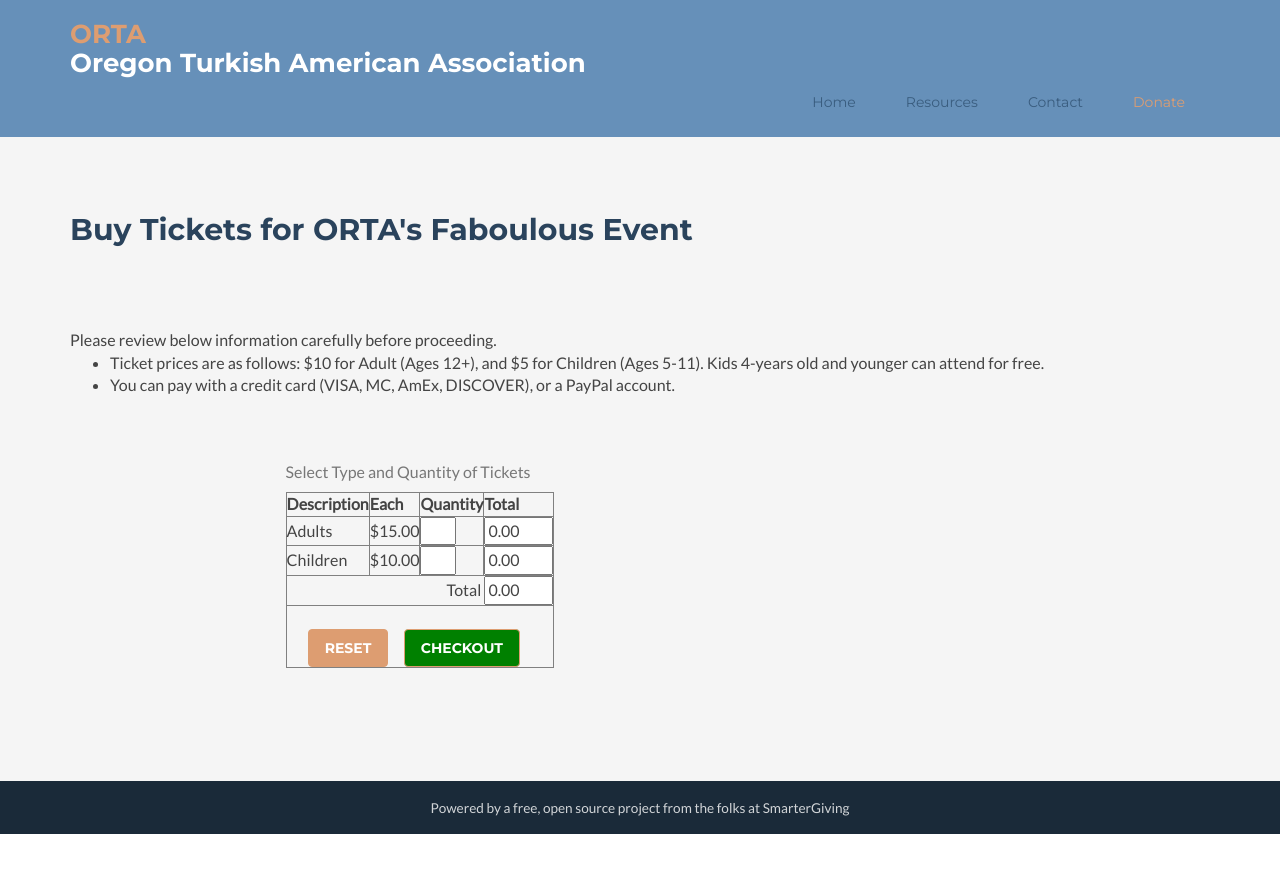
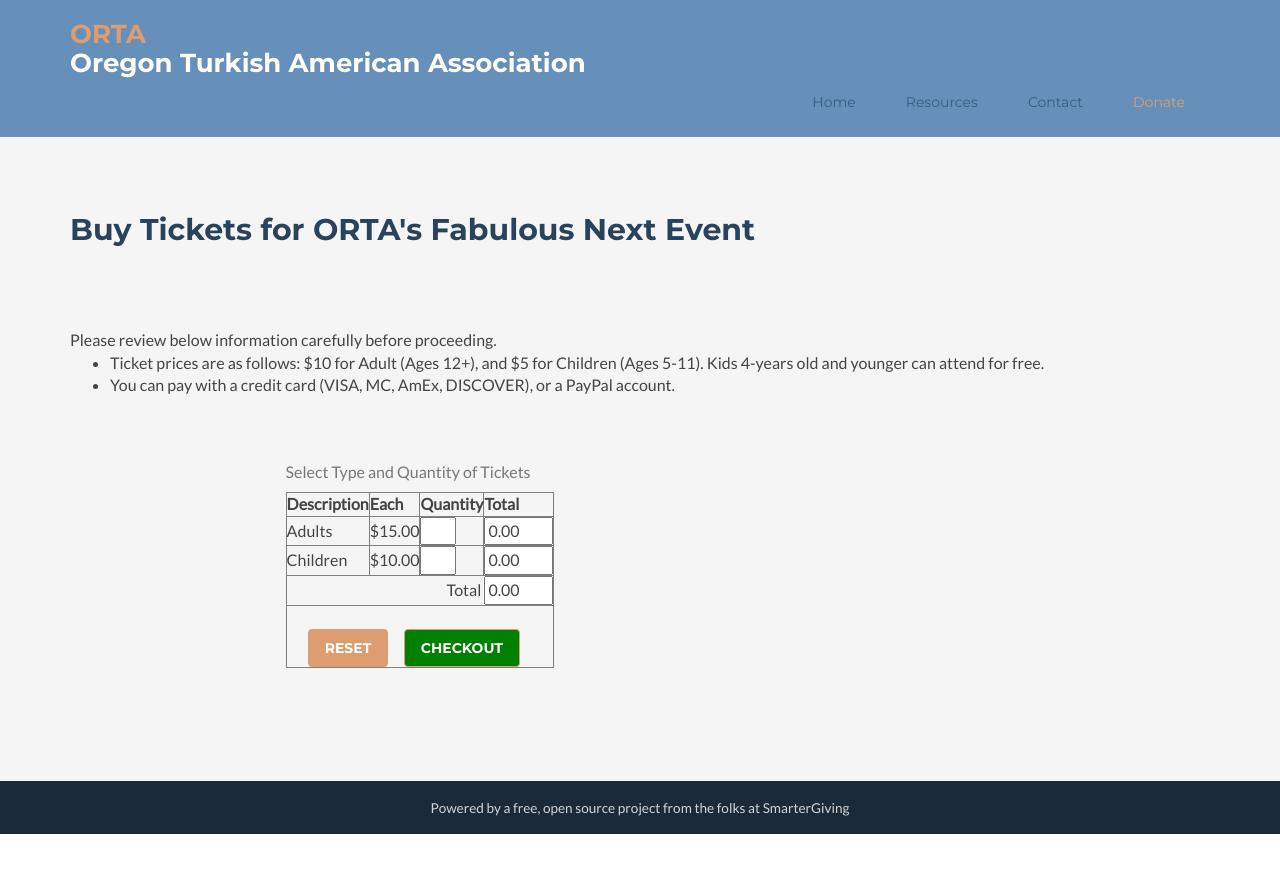
Before and after one commit to ortapdx/ortapdx.github.io, a Jekyll site: the page built from ppsample.html, in a window 1280 px wide. Shown: the top 873 px of the page. Built offline with Jekyll 4.4.1, drawn with Linux system fonts in a browser that asks for light colours; nearby versions of some CDN libraries; comment, search, counter and statistics services are not loaded.

Commit message:
Update ppsample.html

```diff
--- a/ppsample.html
+++ b/ppsample.html
@@ -36,7 +36,7 @@ layout: default
 <section id="donate" class="donate section text-center">
   <div class="container">
       <div style="margin-top:100px;text-align:left;">
-        <h2 class="title text-left">Buy Tickets for ORTA's Faboulous Event</h2>
+        <h2 class="title text-left">Buy Tickets for ORTA's Fabulous Next Event</h2>
         <br>
         Please review below information carefully before proceeding.
          <ul>
@@ -72,11 +72,11 @@ layout: default
                 <td>Adults</td>
                 <td align="right">$15.00</td>
                 <td>
-                  <input type="text" name="qty10" size="2" onchange="GetOrder ('id10','Adults',15.00);"/>
+                  <input type="text" name="qty10" size="2" onchange="GetOrder ('id15','Adults',15.00);"/>
                 </td>
 
                 <td>
-                  <input class="nbor" type="text" name="prc10" size="6" value="0.00" />
+                  <input class="nbor" type="text" name="prc15" size="6" value="0.00" readonly/>
                 </td>
               </tr>
 
@@ -85,10 +85,10 @@ layout: default
                 <td>Children</td>
                  <td align="right">$10.00</td>
                 <td>
-                  <input type="text" name="qty15" size="2" onchange="GetOrder ('id15','Children',10.00);"/>
+                  <input type="text" name="qty15" size="2" onchange="GetOrder ('id10','Children',10.00);"/>
                 </td>
                 <td>
-                  <input class="nbor" type="text" name="prc15" size="6" value="0.00" />
+                  <input class="nbor" type="text" name="prc10" size="6" value="0.00" readonly/>
                 </td>
               </tr>
 
```
